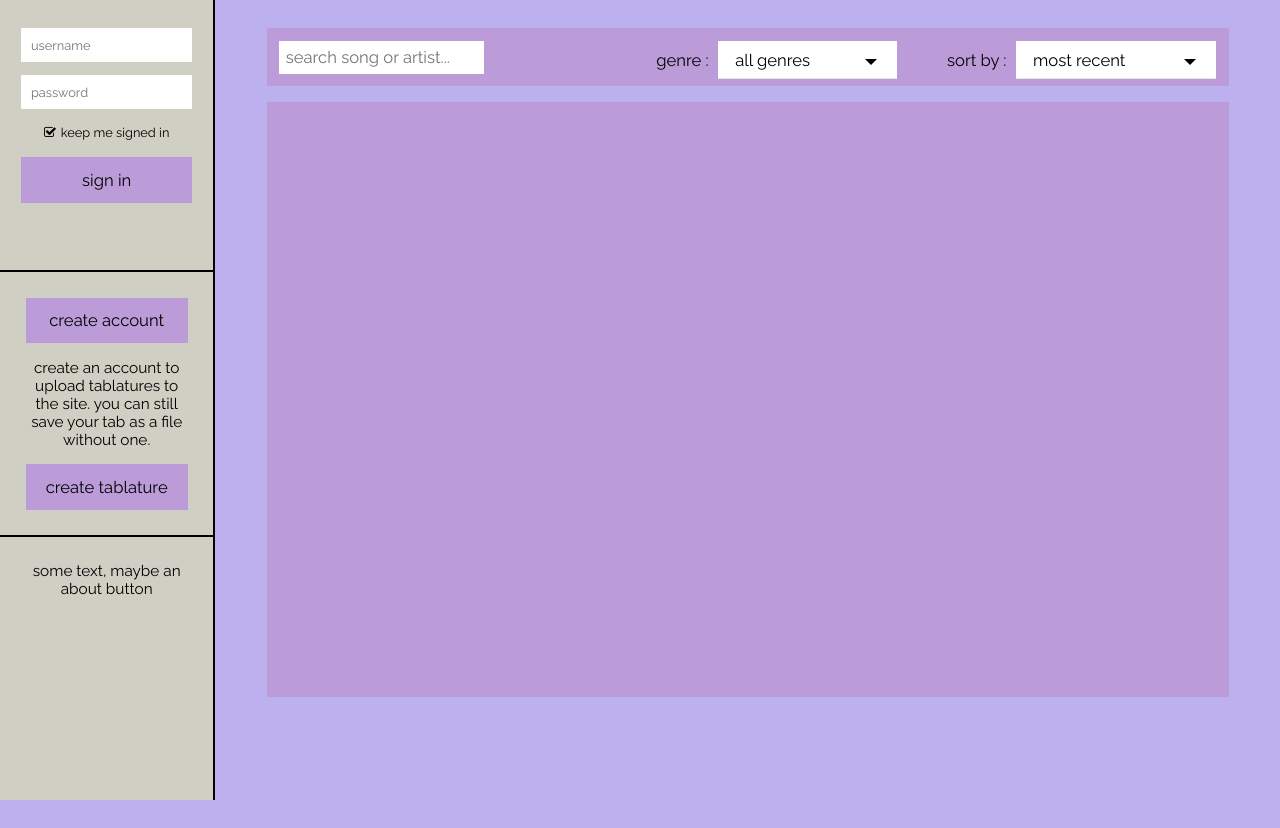
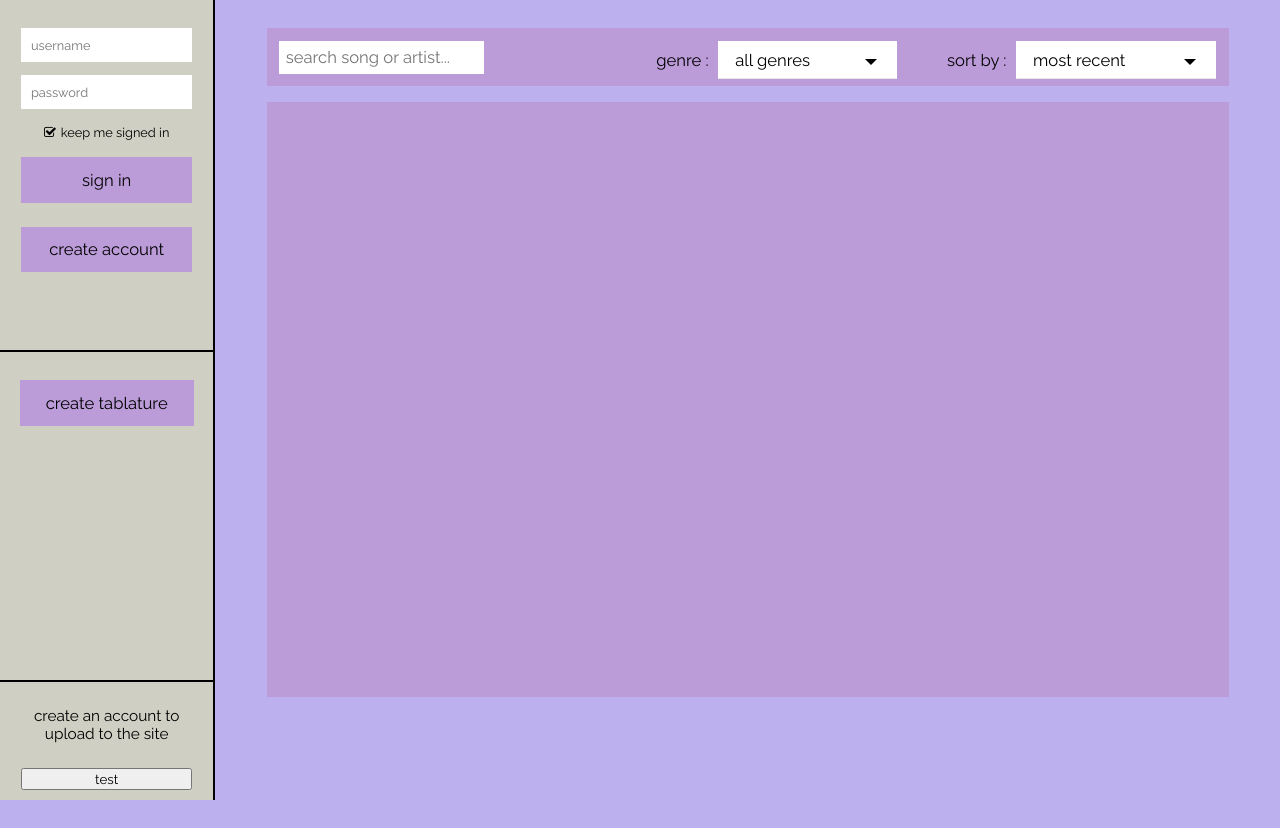
Before and after one commit to hashimh/TablatureApp, a website: page webpages/home.html in a window 1280 px wide. Drawn offline with Linux system fonts and the light colour scheme; no server answers.

Commit message:
updated sign-in form 6

```diff
--- a/webpages/css/home.css
+++ b/webpages/css/home.css
@@ -46,6 +46,10 @@ body::-webkit-scrollbar-thumb,
   background-color: #bb9cd9;
   border: none;
   transition: background-color 0.5s linear;
+}
+.btn-large:hover {
+  cursor: pointer;
+  background-color: #a974dd;
 }
 
 /* ----------------------------------------------------------------------------- */
@@ -130,14 +134,14 @@ body::-webkit-scrollbar-thumb,
 }
 #loginboxsignin {
   border-bottom: 2px solid black;
-  height: 34vh;
+  height: 44vh;
   display: block;
   visibility: hidden;
 }
 
 /* user signed in css */
 #loginboxsignedin {
-  height: 34vh;
+  height: 42.1vh;
   display: none;
   border-bottom: 2px solid black;
 }
@@ -231,17 +235,19 @@ input[type="checkbox"]:checked + label:before {
 
 .login-text {
   position: relative;
-  margin-left: 2vw;
-  margin-right: 2vw;
+  margin-left: 1.55vw;
+  margin-right: 1.55vw;
   text-align: center;
+  height: 41vh;
 }
 #create-btn {
-  margin-top: 0;
+  margin-top: 3.5vh;
   margin-bottom: 2vw;
 }
 
 #create-account-btn {
-  margin-top: 2vw;
+  margin-top: 3vh;
+  width: 80%;
 }
 .login-text button {
   margin-top: 2vw;
--- a/webpages/home.html
+++ b/webpages/home.html
@@ -39,6 +39,7 @@
         <input id="check" type="checkbox" class="check" checked>
         <label id="check-label" for="check"><span class="icon">keep me signed in</span></label>
         <input type="submit" class="button btn-large" value="sign in" onclick="login()">
+        <button id="create-account-btn" onClick="createAccount();" class="btn-large">create account</button>
         <p id="login-err">&nbsp;</p>
 
       </div>
@@ -53,13 +54,12 @@
 
 
       <div class="login-text" id="moveable-text">
-        <button id="create-account-btn" onClick="createAccount();" class="btn-large">create account</button>
-        <p>create an account to upload tablatures to the site. you can still save your tab as a file without one.</p>
         <button id="create-btn" onClick="createTabNew();" class="btn-large">create tablature</button>
       </div>
 
       <div class="login-footer">
-        <p>some text, maybe an about button</p>
+        <p>create an account to upload to the site</p>
+        <button onclick="testSignIn()">test</button>
       </div>
     </div>
 
--- a/webpages/js/index.js
+++ b/webpages/js/index.js
@@ -36,6 +36,15 @@ window.onload = async (event) => {
 // -------------------------------------- HOME SECTION CODE -------------------------------------- //
 // ----------------------------------------------------------------------------------------------- //
 // ----------------------------------------------------------------------------------------------- //
+
+function testSignIn() {
+  let signInDiv = document.getElementById("loginboxsignin");
+  let signedInDiv = document.getElementById("loginboxsignedin");
+  let welcome = document.getElementById("welcome");
+  signInDiv.style.display = "none";
+  signedInDiv.style.display = "block";
+}
+
 
 // ----------------------------------------------------------------------------------------------- //
 // Sign in function ------------------------------------------------------------------------------ //
```
